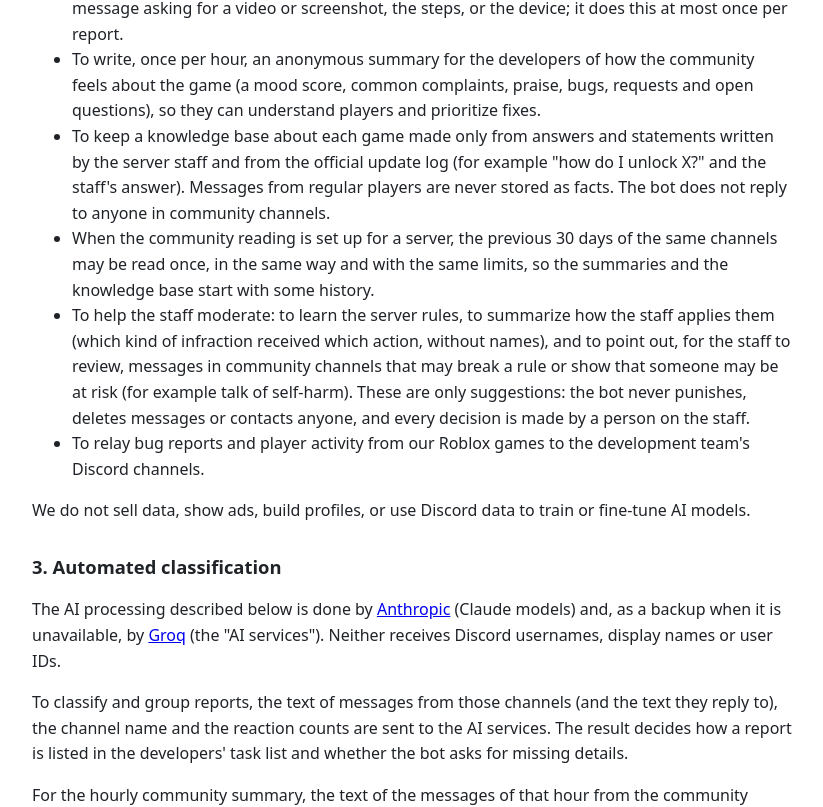
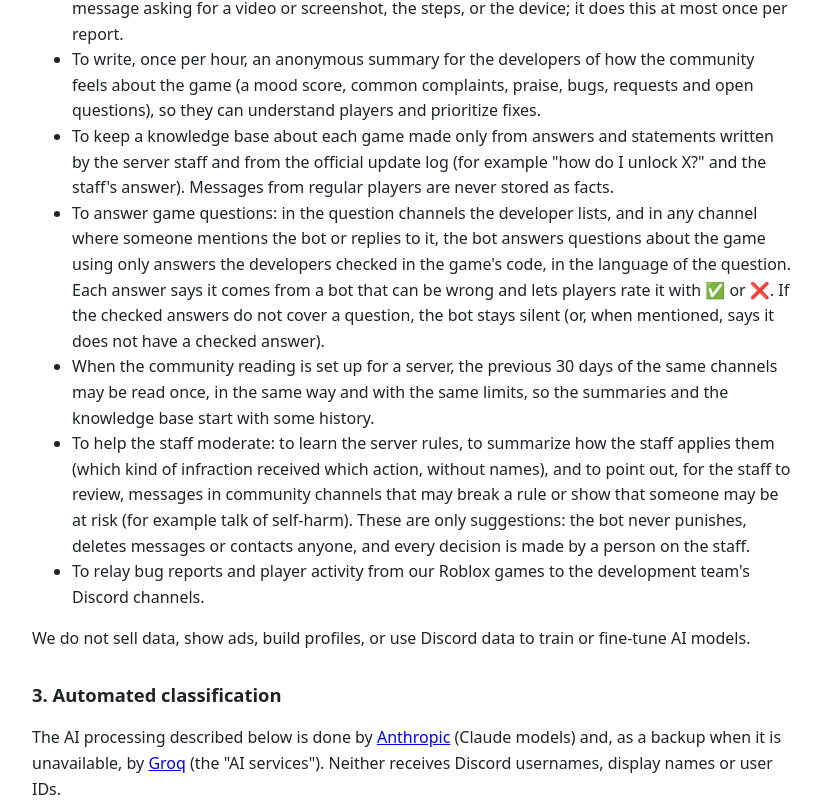
Before and after one commit to Luuckasy/discord-bot-legal, a plain HTML site: page privacy.html in a window 1280 px wide. Shown: the part 1136-1943 px from the top of the page, without its empty margins (228-1051 px from the left). Drawn offline with Linux system fonts and the light colour scheme.

Commit message:
Index-Tan: answers game questions with code-checked answers (bot disclaimer, ✅/❌ rating, 30-day answer log)
Co-Authored-By: Claude Opus 5.5 <noreply@anthropic.com>

```diff
--- a/privacy.html
+++ b/privacy.html
@@ -64,8 +64,12 @@ e-mail addresses, server member lists or presence/activity status.</p>
       understand players and prioritize fixes.</li>
   <li>To keep a knowledge base about each game made only from answers and statements written by the
       server staff and from the official update log (for example "how do I unlock X?" and the staff's
-      answer). Messages from regular players are never stored as facts. The bot does not reply to anyone
-      in community channels.</li>
+      answer). Messages from regular players are never stored as facts.</li>
+  <li>To answer game questions: in the question channels the developer lists, and in any channel where
+      someone mentions the bot or replies to it, the bot answers questions about the game using only answers
+      the developers checked in the game's code, in the language of the question. Each answer says it comes
+      from a bot that can be wrong and lets players rate it with ✅ or ❌. If the checked answers do not cover
+      a question, the bot stays silent (or, when mentioned, says it does not have a checked answer).</li>
   <li>When the community reading is set up for a server, the previous 30 days of the same channels may be
       read once, in the same way and with the same limits, so the summaries and the knowledge base start
       with some history.</li>
@@ -114,6 +118,9 @@ what is sent; it is not kept in the results.</p>
   <li>The knowledge base keeps short rewritten questions and the staff's answers, with a link to the
       staff message, while the information is still useful for the game. It contains no usernames or
       IDs.</li>
+  <li>For each answer the bot gives, it keeps its own answer, a short rewrite of the question made by the
+      AI service (no usernames or IDs), links to the question and the answer, and the number of ✅ and ❌
+      ratings for up to <b>30 days</b>, so the developers can fix wrong answers.</li>
   <li>Messages from moderation channels are kept only in the bot's memory for up to 2 hours and 10
       minutes. Messages pointed out for staff review are kept as a short description with a link to the
       message for up to <b>90 days</b>. The learned rules, the anonymous summary of how the staff punishes
```
Also changed, not shown: terms.html (+1 -1 lines).
